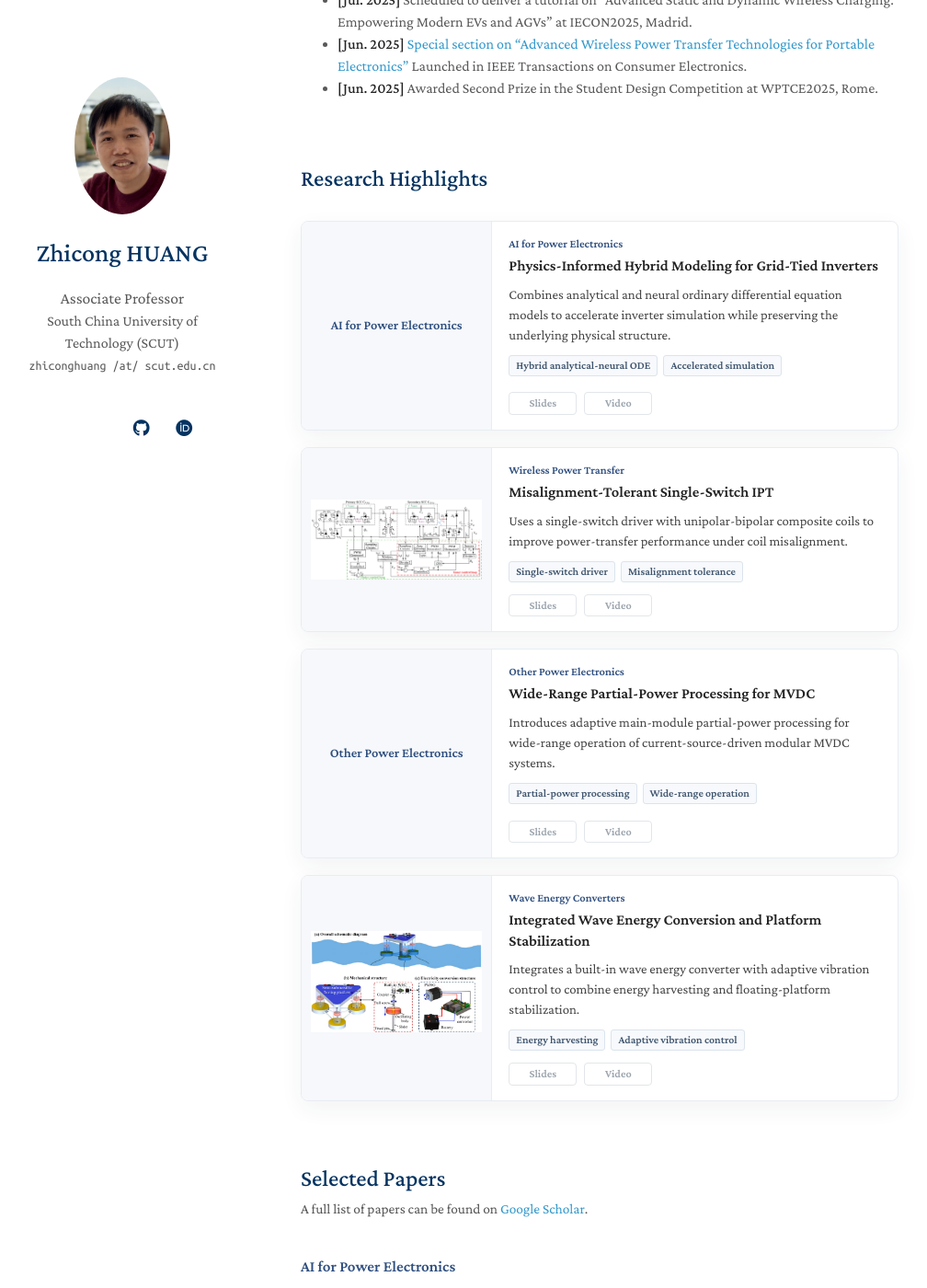
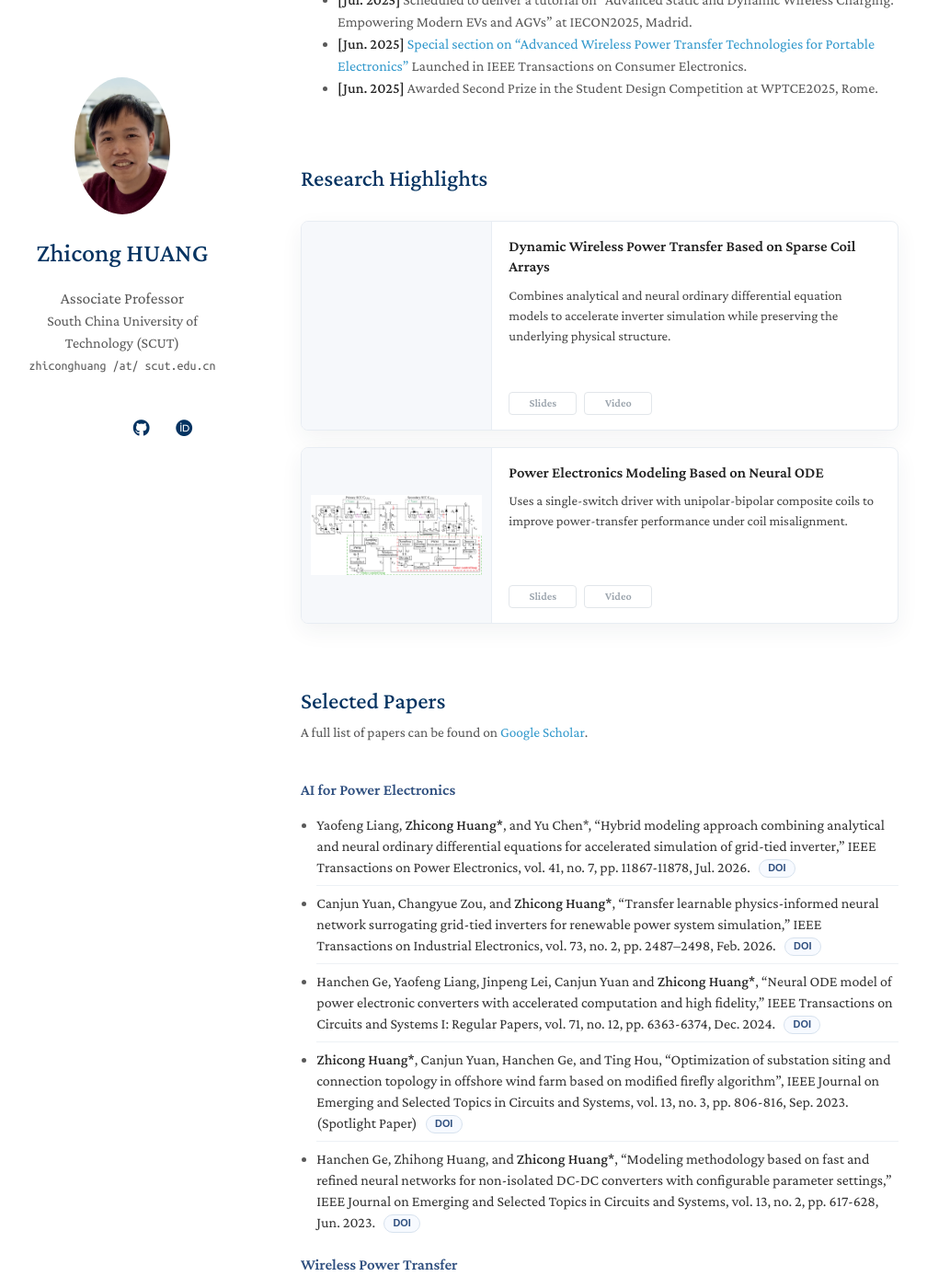
Before and after one commit to forwardhuang/forwardhuang.github.io, a Jekyll site: the page built from index.md, in a window 1280 px wide and 1400 px high, scrolled down 727 px. Shown: the whole window at 92% size, without its empty margins (143-1151 px from the left). Built offline with Jekyll 4.4.1, drawn with Linux system fonts in a browser that asks for light colours; a style sheet for code colours, icons or effects is not loaded; our own code applies the rules of GitHub Pages for plain Markdown files.

Commit message:
Simplify highlights and widen alumni names

```diff
--- a/_data/research-highlights.yml
+++ b/_data/research-highlights.yml
@@ -1,44 +1,14 @@
 items:
-  - category: AI for Power Electronics
-    image: ""
-    image_alt: Hybrid analytical and neural ODE modeling
-    title: Physics-Informed Hybrid Modeling for Grid-Tied Inverters
+  - image: ""
+    image_alt: Dynamic wireless power transfer based on sparse coil arrays
+    title: Dynamic Wireless Power Transfer Based on Sparse Coil Arrays
     summary: Combines analytical and neural ordinary differential equation models to accelerate inverter simulation while preserving the underlying physical structure.
-    results:
-      - Hybrid analytical-neural ODE
-      - Accelerated simulation
     slides: ""
     video: ""
 
-  - category: Wireless Power Transfer
-    image: ./assets/img/Huang2025single.gif
-    image_alt: Wireless power transfer converter and control system
-    title: Misalignment-Tolerant Single-Switch IPT
+  - image: ./assets/img/Huang2025single.gif
+    image_alt: Power electronics modeling based on neural ODE
+    title: Power Electronics Modeling Based on Neural ODE
     summary: Uses a single-switch driver with unipolar-bipolar composite coils to improve power-transfer performance under coil misalignment.
-    results:
-      - Single-switch driver
-      - Misalignment tolerance
     slides: ""
     video: ""
-
-  - category: Other Power Electronics
-    image: ""
-    image_alt: Modular MVDC power conversion system
-    title: Wide-Range Partial-Power Processing for MVDC
-    summary: Introduces adaptive main-module partial-power processing for wide-range operation of current-source-driven modular MVDC systems.
-    results:
-      - Partial-power processing
-      - Wide-range operation
-    slides: ""
-    video: ""
-
-  - category: Wave Energy Converters
-    image: ./assets/img/Zhang2025Built.jpg
-    image_alt: Built-in wave energy converter for an offshore floating platform
-    title: Integrated Wave Energy Conversion and Platform Stabilization
-    summary: Integrates a built-in wave energy converter with adaptive vibration control to combine energy harvesting and floating-platform stabilization.
-    results:
-      - Energy harvesting
-      - Adaptive vibration control
-    slides: ""
-    video: ""
--- a/_includes/research-highlights.md
+++ b/_includes/research-highlights.md
@@ -10,16 +10,12 @@
           {% if highlight.image != "" %}
           <img src="{{ highlight.image }}" alt="{{ highlight.image_alt }}">
           {% else %}
-          <div class="highlight-image-placeholder" aria-hidden="true"><span>{{ highlight.category }}</span></div>
+          <div class="highlight-image-placeholder" aria-hidden="true"></div>
           {% endif %}
         </div>
         <div class="highlight-content">
-          <div class="highlight-category">{{ highlight.category }}</div>
           <h3 class="highlight-title">{{ highlight.title }}</h3>
           <p class="highlight-summary">{{ highlight.summary }}</p>
-          <div class="highlight-results" aria-label="Key results">
-            {% for result in highlight.results %}<span>{{ result }}</span>{% endfor %}
-          </div>
           <div class="highlight-actions">
             {% if highlight.slides != "" %}<a href="{{ highlight.slides }}" target="_blank" rel="noopener">Slides</a>{% else %}<span aria-disabled="true">Slides</span>{% endif %}
             {% if highlight.video != "" %}<a href="{{ highlight.video }}" target="_blank" rel="noopener">Video</a>{% else %}<span aria-disabled="true">Video</span>{% endif %}
--- a/_layouts/homepage.html
+++ b/_layouts/homepage.html
@@ -27,11 +27,11 @@
     <link rel="stylesheet" href="./assets/css/font.css">
     {% endif %}
     {% if site.auto_dark_mode %}
-    <link rel="stylesheet" href="./assets/css/style.css?v=20260712b">
-    <link rel="stylesheet" href="./assets/css/publications.css?v=20260712b">
+    <link rel="stylesheet" href="./assets/css/style.css?v=20260712c">
+    <link rel="stylesheet" href="./assets/css/publications.css?v=20260712c">
     {% else %}
-    <link rel="stylesheet" href="./assets/css/style-no-dark-mode.css?v=20260712b">
-    <link rel="stylesheet" href="./assets/css/publications-no-dark-mode.css?v=20260712b">
+    <link rel="stylesheet" href="./assets/css/style-no-dark-mode.css?v=20260712c">
+    <link rel="stylesheet" href="./assets/css/publications-no-dark-mode.css?v=20260712c">
     {% endif %}
 
   </head>
--- a/assets/css/style.scss
+++ b/assets/css/style.scss
@@ -73,12 +73,6 @@
   text-align: center;
 }
 
-.highlight-image-placeholder span {
-  font-size: 0.9rem;
-  font-weight: 700;
-  line-height: 1.35;
-}
-
 .highlight-content {
   display: flex;
   min-width: 0;
@@ -86,15 +80,8 @@
   flex-direction: column;
 }
 
-.highlight-category {
-  color: #2f4f7f;
-  font-size: 0.78rem;
-  font-weight: 700;
-  line-height: 1.3;
-}
-
 .highlight-title {
-  margin: 5px 0 0;
+  margin: 0;
   color: #222;
   font-size: 1.04rem;
   font-weight: 700;
@@ -106,24 +93,6 @@
   color: #444;
   font-size: 0.92rem;
   line-height: 1.5;
-}
-
-.highlight-results {
-  display: flex;
-  flex-wrap: wrap;
-  gap: 6px;
-  margin-top: 11px;
-}
-
-.highlight-results span {
-  padding: 3px 7px;
-  border: 1px solid #dbe4ed;
-  border-radius: 3px;
-  background: #f7f9fc;
-  color: #40566f;
-  font-size: 0.74rem;
-  font-weight: 600;
-  line-height: 1.25;
 }
 
 .highlight-actions {
@@ -312,7 +281,7 @@
 .alumni-header,
 .alumni-row {
   display: grid;
-  grid-template-columns: 0.85fr 0.45fr 3.7fr;
+  grid-template-columns: 1.1fr 0.45fr 3.45fr;
   gap: 0;
 }
 
```
